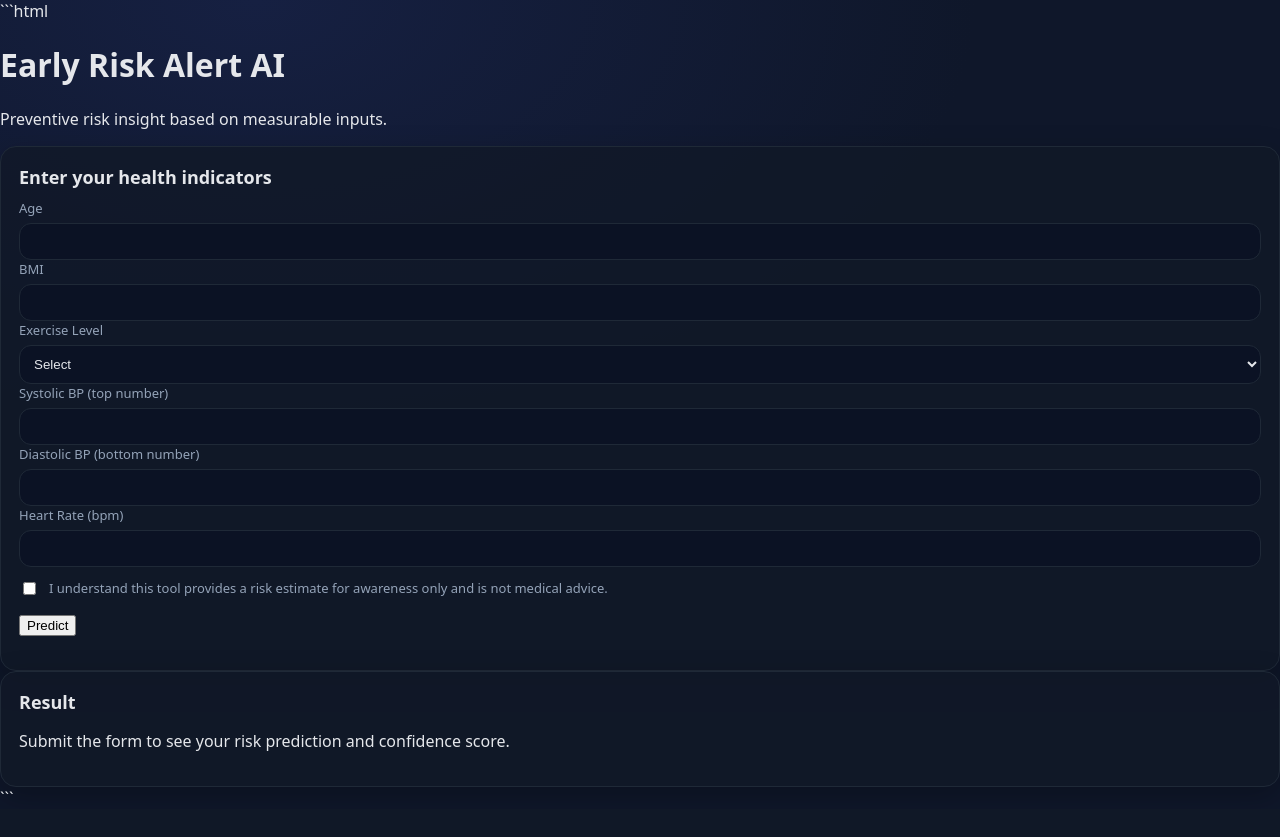
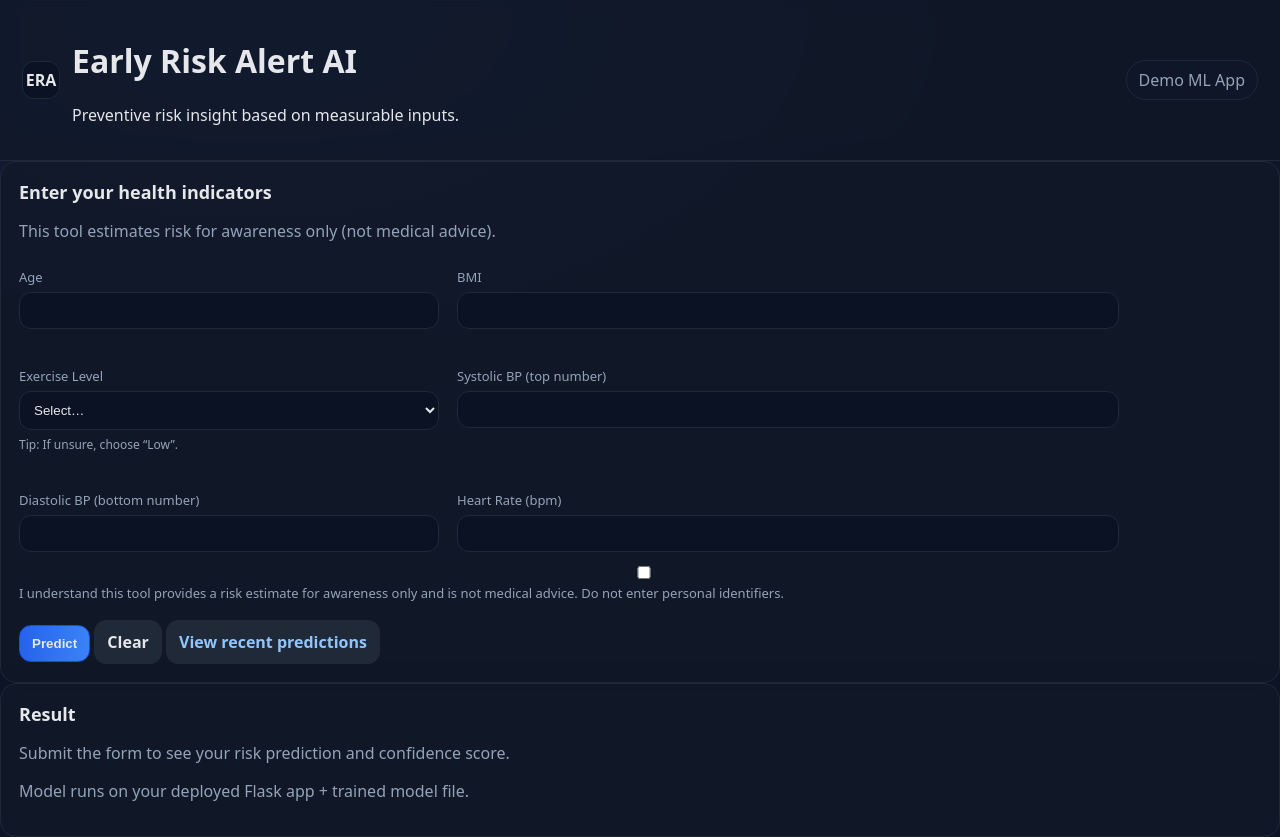
Before and after one commit to ayden611/early-risk-alert-ai, a Flask app: page / in a window 1280 px wide. Before the commit the page ends 794 px from the top, so only its background shows below. Run offline with Flask 3, Linux system fonts and the light colour scheme; parts of the project's set-up code (start-up, migrations or seed data) failed here and were passed over.

Commit message:
Update index.html

````diff
--- a/templates/index.html
+++ b/templates/index.html
@@ -1,77 +1,136 @@
-```html
 <!DOCTYPE html>
-<html>
+<html lang="en">
 <head>
-    <title>Early Risk Alert AI</title>
-    <link rel="stylesheet" href="{{ url_for('static', filename='style.css') }}">
+  <meta charset="UTF-8" />
+  <meta name="viewport" content="width=device-width, initial-scale=1.0" />
+  <title>Early Risk Alert AI</title>
+  <link rel="stylesheet" href="{{ url_for('static', filename='style.css') }}">
 </head>
 <body>
 
-<div class="container">
+  <header class="topbar">
+    <div class="brand">
+      <div class="logo">ERA</div>
+      <div class="brand-text">
+        <h1>Early Risk Alert AI</h1>
+        <p>Preventive risk insight based on measurable inputs.</p>
+      </div>
+    </div>
+    <div class="topbar-right">
+      <span class="pill">Demo ML App</span>
+    </div>
+  </header>
 
-    <h1>Early Risk Alert AI</h1>
-    <p>Preventive risk insight based on measurable inputs.</p>
+  <main class="page">
+    <section class="card">
+      <h2>Enter your health indicators</h2>
+      <p class="muted">This tool estimates risk for awareness only (not medical advice).</p>
 
-    <div class="card">
-        <h2>Enter your health indicators</h2>
+      {% if error %}
+        <div class="alert alert-error">
+          <strong>Oops:</strong> {{ error }}
+        </div>
+      {% endif %}
 
-        <form method="POST" action="/">
+      <form method="POST" class="form">
+        <div class="grid">
 
-            <label>Age</label>
-            <input type="number" step="0.1" name="age" required>
+          <div class="field">
+            <label for="age">Age</label>
+            <input id="age" name="age" type="number" step="1" min="0"
+              value="{{ form.age if form is defined and form.age is not none else '' }}"
+              required>
+          </div>
 
-            <label>BMI</label>
-            <input type="number" step="0.1" name="bmi" required>
+          <div class="field">
+            <label for="bmi">BMI</label>
+            <input id="bmi" name="bmi" type="number" step="0.1" min="0"
+              value="{{ form.bmi if form is defined and form.bmi is not none else '' }}"
+              required>
+          </div>
 
-            <label>Exercise Level</label>
-            <select name="exercise_level" required>
-                <option value="">Select</option>
-                <option value="0 - Low">0 - Low</option>
-                <option value="1 - Moderate">1 - Moderate</option>
-                <option value="2 - High">2 - High</option>
+          <div class="field">
+            <label for="exercise_level">Exercise Level</label>
+            <select id="exercise_level" name="exercise_level" required>
+              <option value="" {% if not (form is defined and form.exercise_level) %}selected{% endif %}>Select…</option>
+              <option value="low" {% if form is defined and form.exercise_level == 'low' %}selected{% endif %}>Low</option>
+              <option value="moderate" {% if form is defined and form.exercise_level == 'moderate' %}selected{% endif %}>Moderate</option>
+              <option value="high" {% if form is defined and form.exercise_level == 'high' %}selected{% endif %}>High</option>
             </select>
+            <div class="hint">Tip: If unsure, choose “Low”.</div>
+          </div>
 
-            <label>Systolic BP (top number)</label>
-            <input type="number" step="0.1" name="systolic_bp" required>
+          <div class="field">
+            <label for="systolic_bp">Systolic BP (top number)</label>
+            <input id="systolic_bp" name="systolic_bp" type="number" step="1" min="0"
+              value="{{ form.systolic_bp if form is defined and form.systolic_bp is not none else '' }}"
+              required>
+          </div>
 
-            <label>Diastolic BP (bottom number)</label>
-            <input type="number" step="0.1" name="diastolic_bp" required>
+          <div class="field">
+            <label for="diastolic_bp">Diastolic BP (bottom number)</label>
+            <input id="diastolic_bp" name="diastolic_bp" type="number" step="1" min="0"
+              value="{{ form.diastolic_bp if form is defined and form.diastolic_bp is not none else '' }}"
+              required>
+          </div>
 
-            <label>Heart Rate (bpm)</label>
-            <input type="number" step="0.1" name="heart_rate" required>
+          <div class="field">
+            <label for="heart_rate">Heart Rate (bpm)</label>
+            <input id="heart_rate" name="heart_rate" type="number" step="1" min="0"
+              value="{{ form.heart_rate if form is defined and form.heart_rate is not none else '' }}"
+              required>
+          </div>
 
-            <div class="checkbox">
-                <input type="checkbox" name="ack" required>
-                <label>I understand this tool provides a risk estimate for awareness only and is not medical advice.</label>
+        </div>
+
+        <div class="checkbox-row">
+          <input id="ack" name="ack" type="checkbox" value="1"
+            {% if form is defined and form.ack %}checked{% endif %}>
+          <label for="ack">
+            I understand this tool provides a risk estimate for awareness only and is not medical advice.
+            Do not enter personal identifiers.
+          </label>
+        </div>
+
+        <div class="actions">
+          <button class="btn primary" type="submit">Predict</button>
+          <a class="btn" href="/">Clear</a>
+          <a class="btn link" href="{{ url_for('history') }}">View recent predictions</a>
+        </div>
+      </form>
+    </section>
+
+    <section class="card">
+      <h2>Result</h2>
+
+      {% if result %}
+        <div class="result-card {% if result.risk_class == 'low' %}low{% elif result.risk_class == 'moderate' %}moderate{% else %}high{% endif %}">
+          <div class="result-title">{{ result.risk_label }}</div>
+
+          <div class="confidence">
+            <div>Confidence: <span class="meter-number">{{ result.confidence }}%</span></div>
+            <div class="meter">
+              <div class="meter-fill" style="width: {{ result.confidence }}%;"></div>
             </div>
+          </div>
 
-            <button type="submit">Predict</button>
+          <div class="details">
+            <div><strong>Risk Probability:</strong> {{ result.probability }}%</div>
+            <div><strong>Risk Class:</strong> {{ result.risk_class }}</div>
+          </div>
 
-        </form>
-    </div>
+          <p class="disclaimer">
+            Important: This is an estimated risk score based on the inputs provided. This tool is for awareness only and is not medical advice.
+            If you experience symptoms or consistently high blood pressure, consult a licensed healthcare professional.
+          </p>
+        </div>
+      {% else %}
+        <p class="muted">Submit the form to see your risk prediction and confidence score.</p>
+        <p class="muted">Model runs on your deployed Flask app + trained model file.</p>
+      {% endif %}
+    </section>
 
-    <div class="card">
-
-        <h2>Result</h2>
-
-        {% if result %}
-            <div class="result {{ result.risk_class }}">
-                <h3>{{ result.risk_label }}</h3>
-                <p>Confidence: {{ result.confidence }}%</p>
-                <p>Risk Probability: {{ result.probability }}%</p>
-            </div>
-
-            <div style="margin-top: 15px;">
-                <a href="/history">View recent predictions</a>
-            </div>
-        {% else %}
-            <p>Submit the form to see your risk prediction and confidence score.</p>
-        {% endif %}
-
-    </div>
-
-</div>
+  </main>
 
 </body>
 </html>
-```
````
